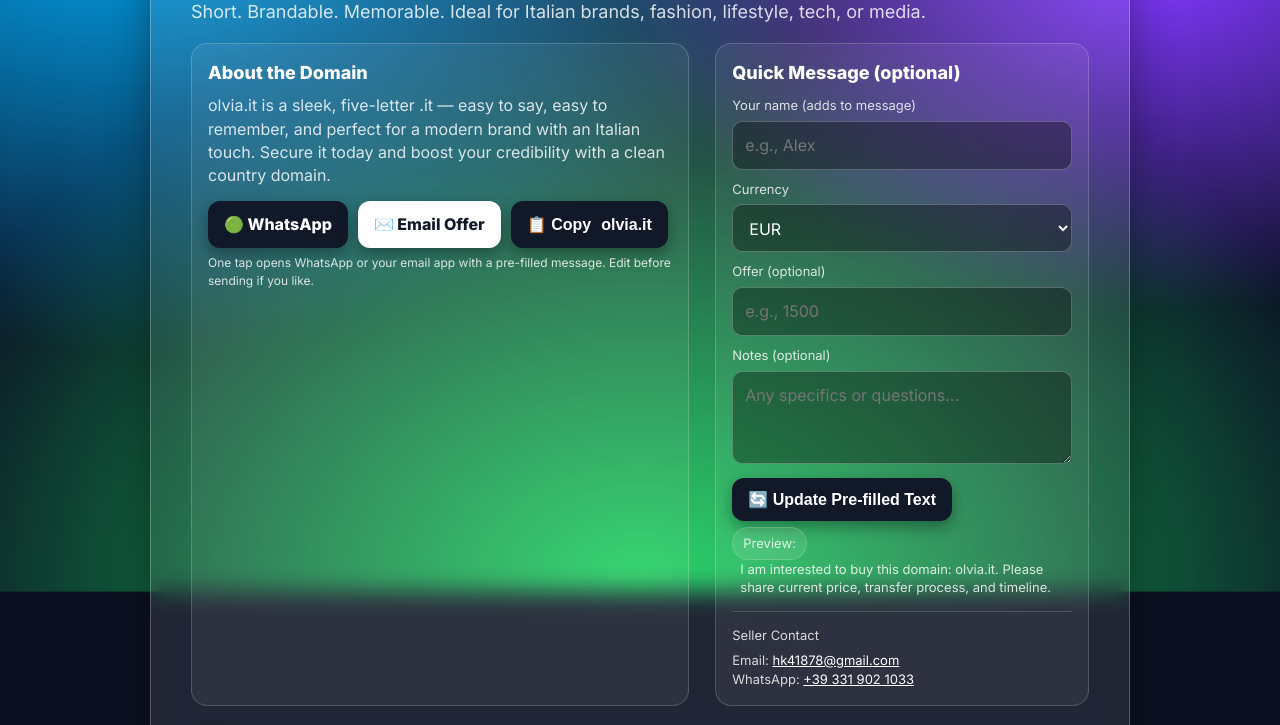
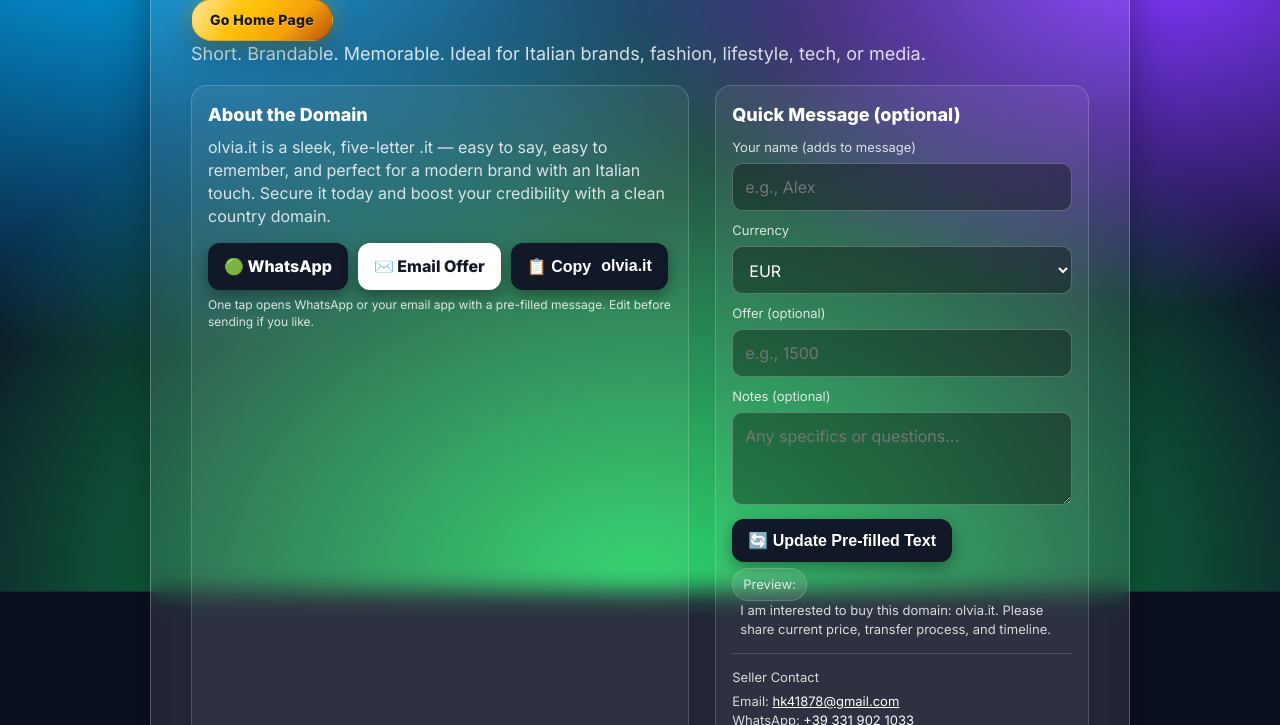
Before and after one commit to Hk41878/olvia, a plain HTML site: page index.html in a window 1280 px wide. Shown: the part 208-933 px from the top of the page. Drawn offline with Linux system fonts and the light colour scheme.

Commit message:
Add golden CTA button with shimmer and glow effects
Added a new eye-catching golden call-to-action button with shimmer effect and glow animation.

```diff
--- a/index.html
+++ b/index.html
@@ -176,6 +176,99 @@
     }
     .copy:active{ transform: scale(.98) }
     .hint{ font-size:12px; color:var(--muted); margin-left:6px }
+
+  /* Eye-catching golden CTA with shimmer wave */
+.btn-home{
+  --gold-1:#ffcf40;
+  --gold-2:#ffc107;
+  --gold-3:#f59e0b;
+  --gold-4:#b45309;
+  --text:#1a1a1a;
+
+  position: relative;
+  display: inline-flex;
+  align-items: center;
+  gap: 10px;
+  padding: 12px 18px;
+  border-radius: 999px;
+  text-decoration: none;
+  font: 800 14px/1.1 Inter, system-ui, -apple-system, Segoe UI, Roboto, Arial;
+  letter-spacing: .3px;
+  color: var(--text);
+  background-image: linear-gradient(135deg, var(--gold-1), var(--gold-2) 40%, var(--gold-3) 70%, var(--gold-4));
+  box-shadow:
+    0 10px 24px rgba(0,0,0,.25),
+    inset 0 1px 0 rgba(255,255,255,.65),
+    inset 0 -1px 0 rgba(0,0,0,.15);
+  border: 1px solid rgba(0,0,0,.15);
+  transform: translateZ(0);
+  overflow: hidden;
+  isolation: isolate; /* keeps shimmer inside */
+  transition: transform .12s ease, filter .2s ease, box-shadow .2s ease;
+}
+
+.btn-home:hover{ transform: translateY(-1px); filter: saturate(1.05) }
+.btn-home:active{ transform: translateY(0) scale(.98) }
+
+.btn-home:focus-visible{
+  outline: none;
+  box-shadow:
+    0 0 0 3px rgba(255,255,255,.45),
+    0 10px 24px rgba(0,0,0,.25),
+    inset 0 1px 0 rgba(255,255,255,.65);
+}
+
+/* Label styling (optional small shine on hover) */
+.btn-home__label{
+  position: relative;
+  z-index: 2;
+  white-space: nowrap;
+  text-shadow: 0 1px 0 rgba(255,255,255,.35);
+}
+
+/* Shimmer wave */
+.btn-home::after{
+  content:"";
+  position:absolute;
+  inset:-40%;
+  left:-150%;
+  width:60%;
+  transform: skewX(-25deg);
+  background: linear-gradient(
+    90deg,
+    rgba(255,255,255,0) 0%,
+    rgba(255,255,255,.4) 50%,
+    rgba(255,255,255,0) 100%
+  );
+  filter: blur(2px);
+  z-index:1;
+  animation: shimmer 2.1s linear infinite;
+}
+
+@keyframes shimmer{
+  0%   { left: -150%; }
+  100% { left: 160%; }
+}
+
+/* Subtle ambient glow pulsing */
+@keyframes glow {
+  0%,100% { box-shadow: 0 10px 24px rgba(0,0,0,.25), 0 0 0 rgba(255,193,7,0); }
+  50%     { box-shadow: 0 12px 28px rgba(0,0,0,.28), 0 0 24px rgba(255,193,7,.35); }
+}
+.btn-home{ animation: glow 3.2s ease-in-out infinite }
+
+/* Respect reduced motion */
+@media (prefers-reduced-motion: reduce){
+  .btn-home,
+  .btn-home::after{ animation: none }
+  .btn-home{ transition: none }
+}
+
+/* Optional: tighter spacing on small screens */
+@media (max-width:480px){
+  .btn-home{ padding: 11px 16px; font-size: 13.5px }
+}
+
   </style>
 </head>
 <body>
@@ -185,6 +278,11 @@
     <main class="card" role="main">
       <div class="badge" aria-label="status">🚀 Premium Domain • For Sale</div>
       <h1 class="domain" aria-label="domain name">olvia<span style="color:var(--accent)">.it</span></h1>
+<!-- Place this right after your domain title, e.g. after <h1 class="domain">... -->
+<a class="btn-home" href="home/index.html" aria-label="Go to Home Page">
+  <span class="btn-home__label">Go Home Page</span>
+</a>
+
       <p class="tagline">Short. Brandable. Memorable. Ideal for Italian brands, fashion, lifestyle, tech, or media.</p>
 
       <div class="grid">
```
